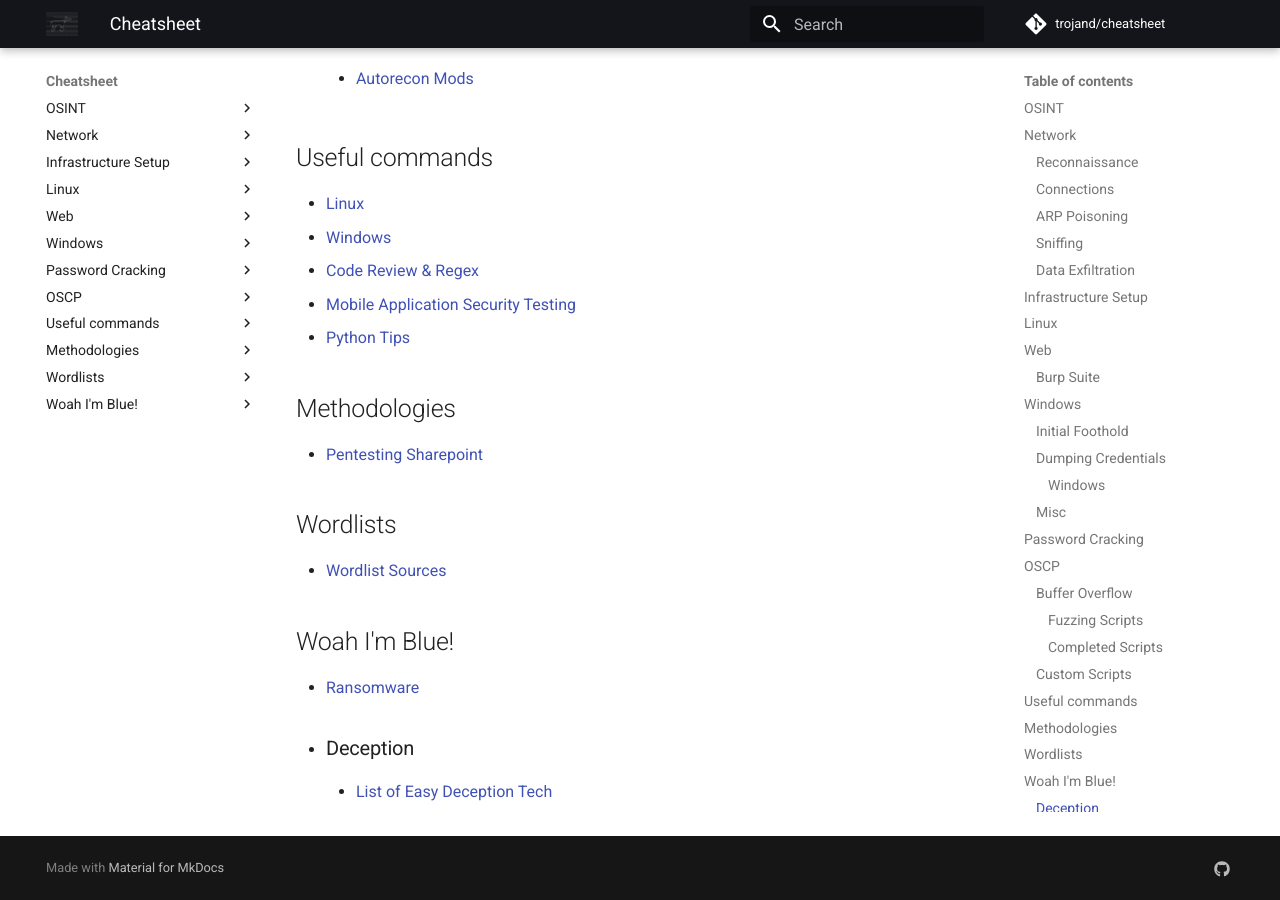
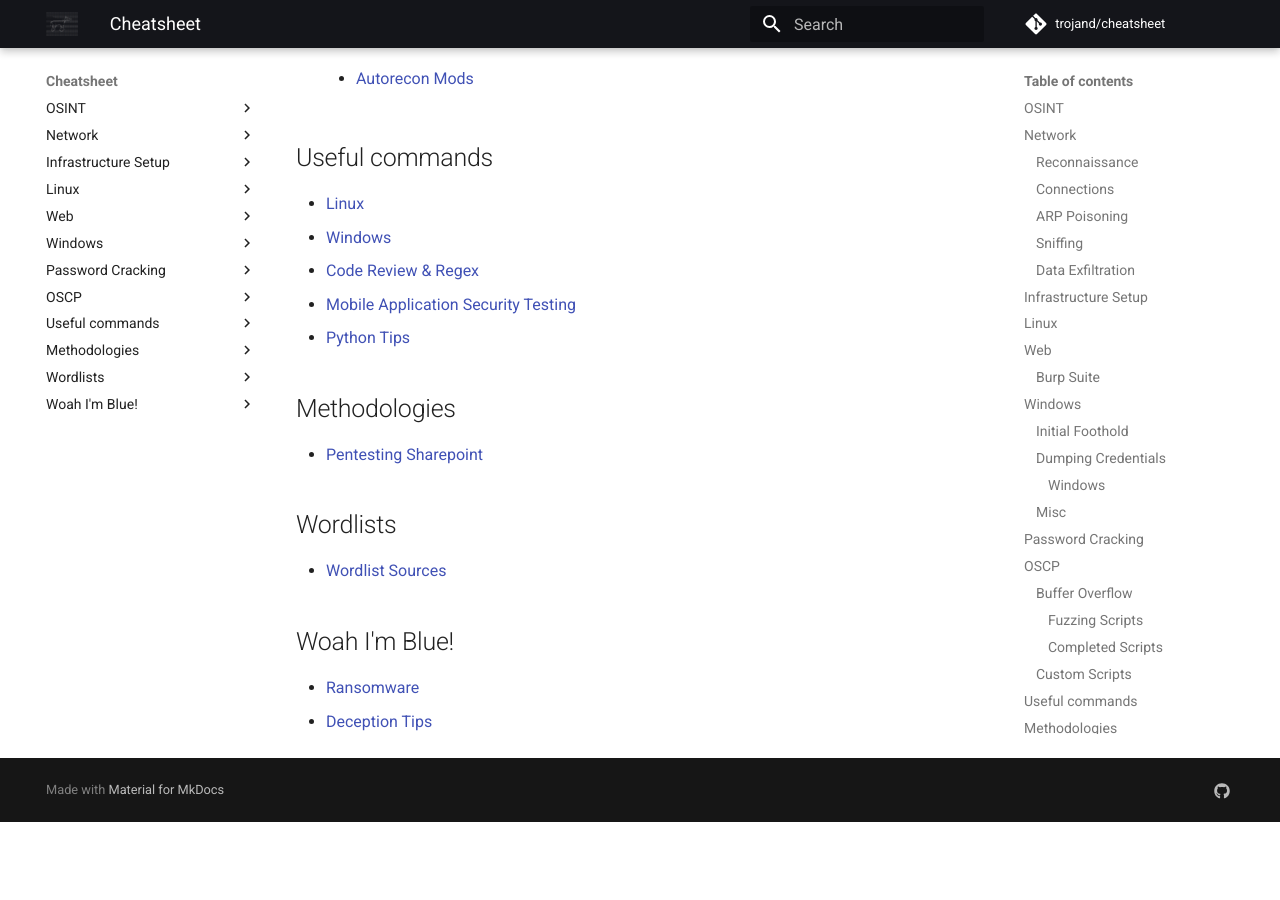
Before and after one commit to trojand/cheatsheet, an MkDocs documentation site: the page built from docs/index.md, in a window 1280 px wide and 900 px high, scrolled down 3147 px. Built offline with MkDocs 1.6.1 and Material for MkDocs 9.7.7, drawn with Linux system fonts in a browser that asks for light colours; comment, search, counter and statistics services are not loaded; after the commit the page ends 3969 px from its top, so only the background shows below that.

Commit message:
Update index.md

```diff
--- a/docs/index.md
+++ b/docs/index.md
@@ -97,5 +97,4 @@
 
 ## Woah I'm Blue!
 * [Ransomware](Woah_Im_Blue/Ransomware.md)
-* ### Deception
-    * [List of Easy Deception Tech](Woah_Im_Blue/Deception/Easy_Deception_List.md)
+* [Deception Tips](Woah_Im_Blue/Deception.md)
```
